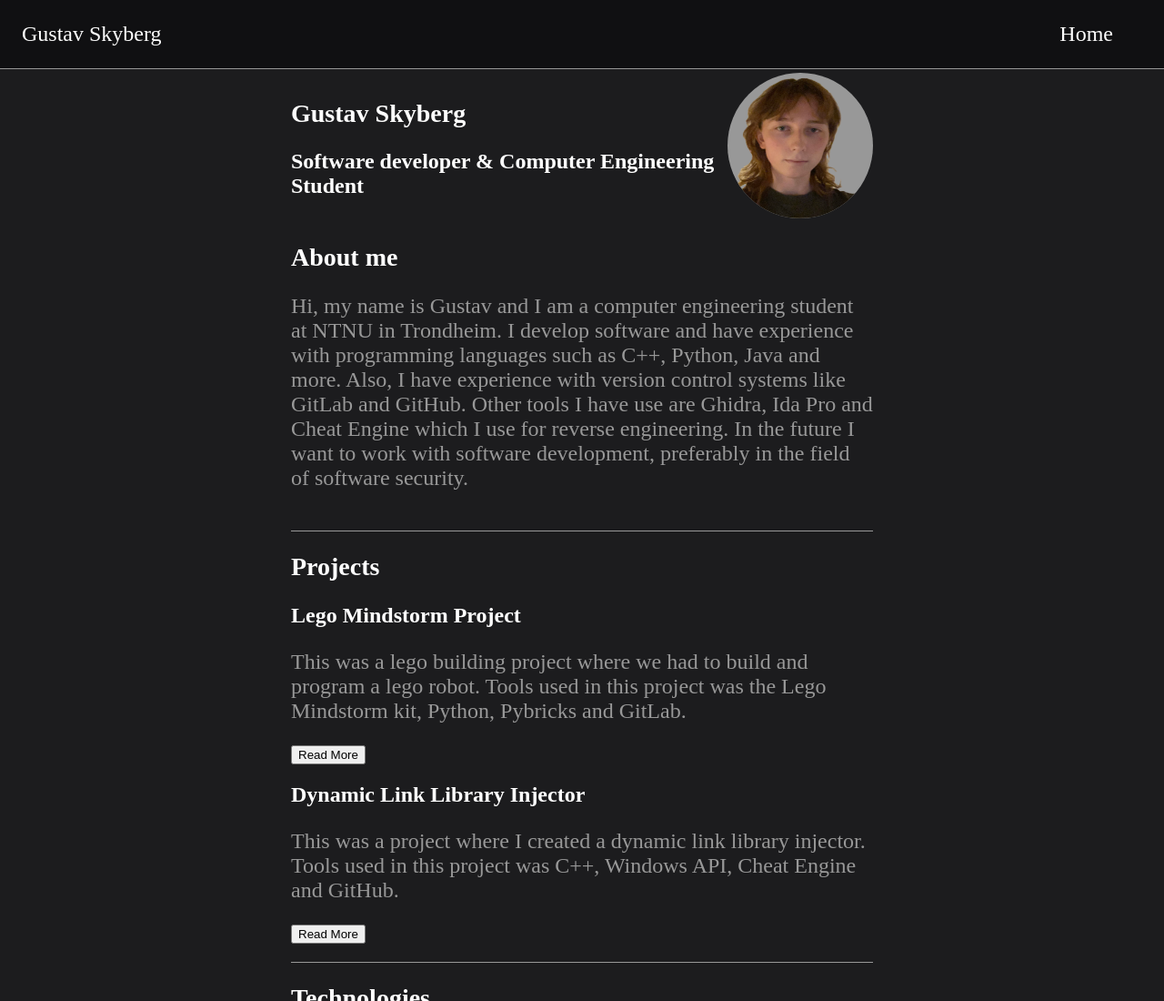
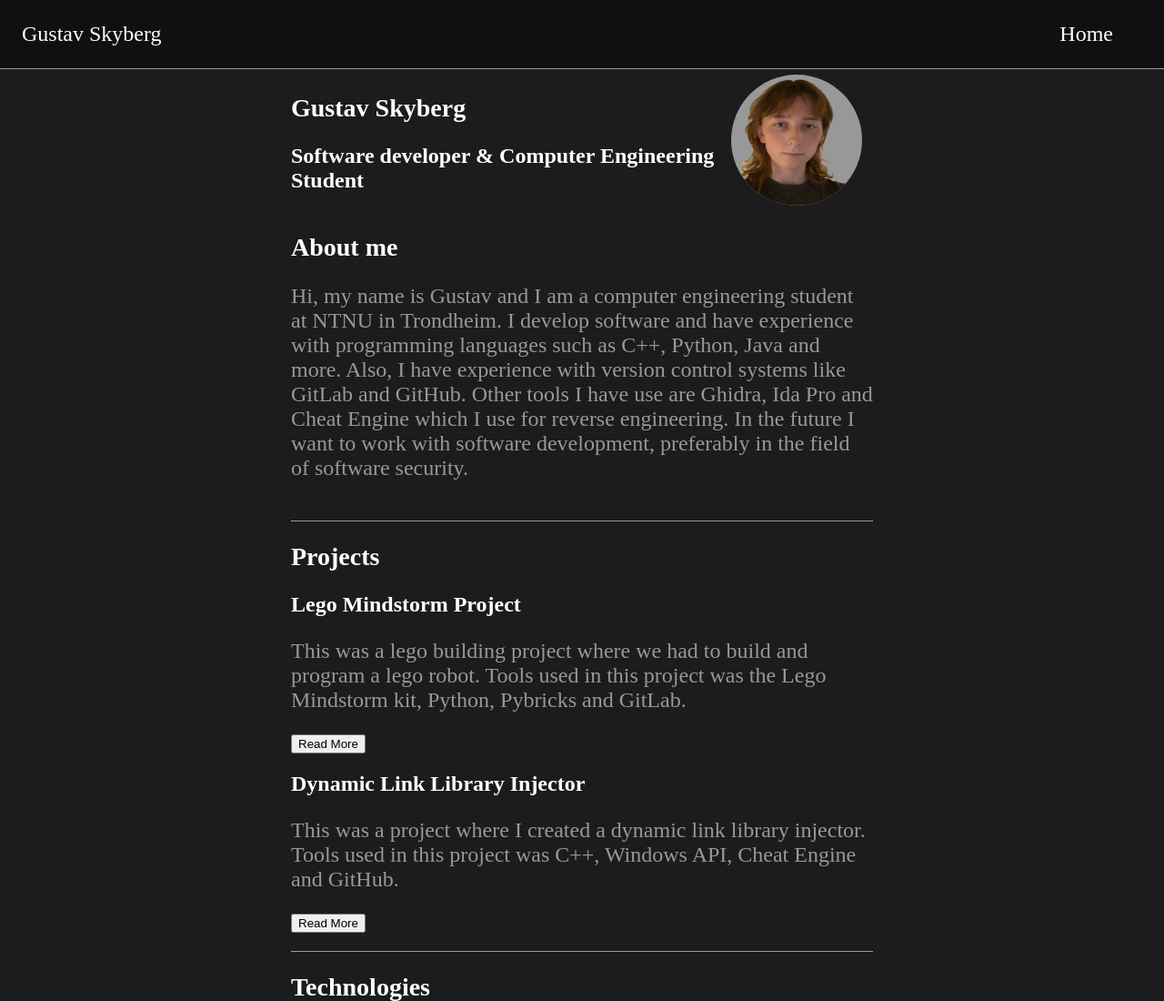
Before and after one commit to Segward/Segward.github.io, a plain HTML site: page index.html in a window 1280 px wide. Shown: the top 1100 px of the page at 91% size. Drawn offline with Linux system fonts and the light colour scheme.

Commit message:
Update to selfie

```diff
--- a/style.css
+++ b/style.css
@@ -95,11 +95,12 @@ body {
 .home-container .selfie-container {
     flex: 0;
     text-align: right;
+    margin-right: 0.75rem;
 }
 
 .home-container .selfie-container img {
-    width: 10rem;
-    height: 10rem;
+    width: 9rem;
+    height: 9rem;
     border-radius: 50%;
     background-color: var(--ishgray);
 }
```
